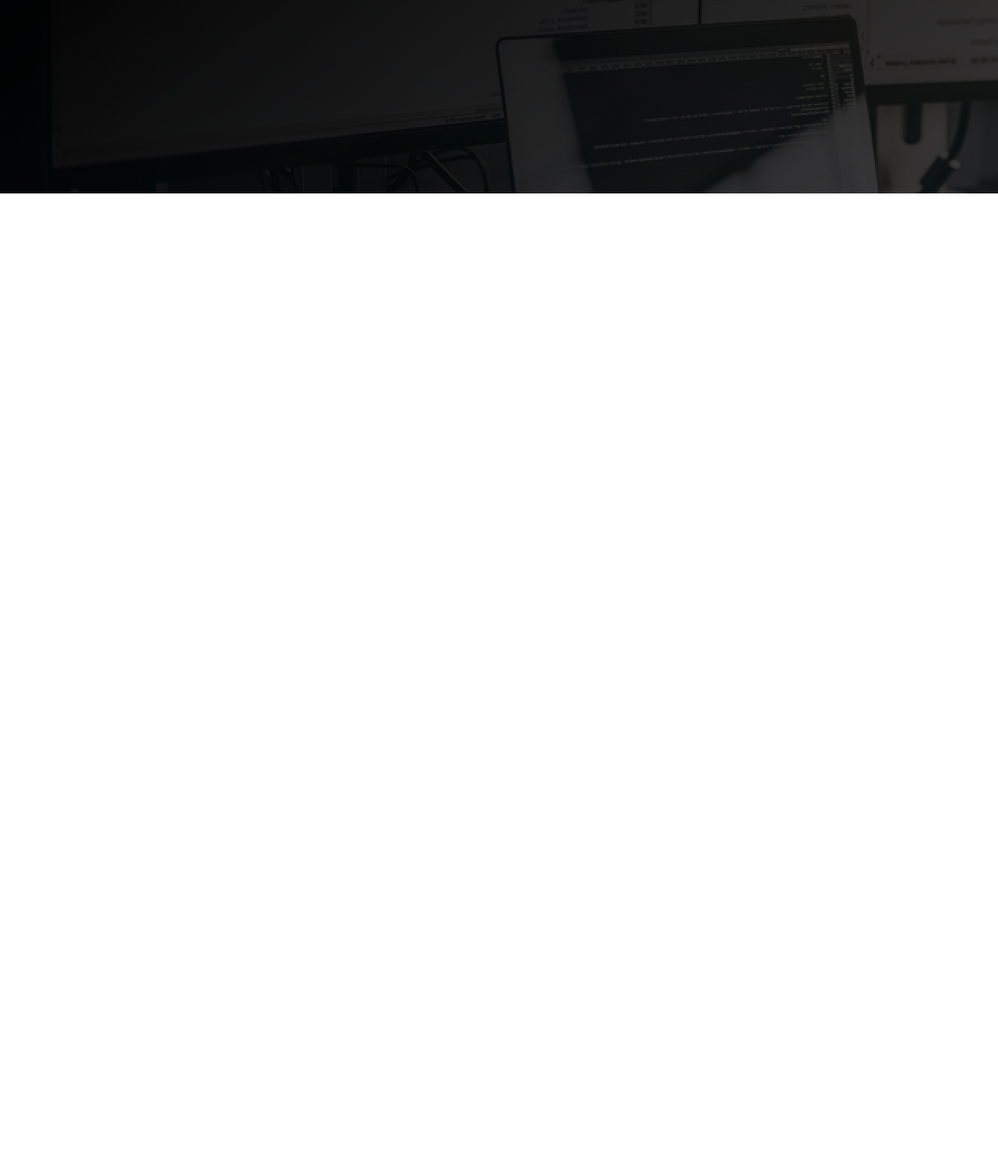
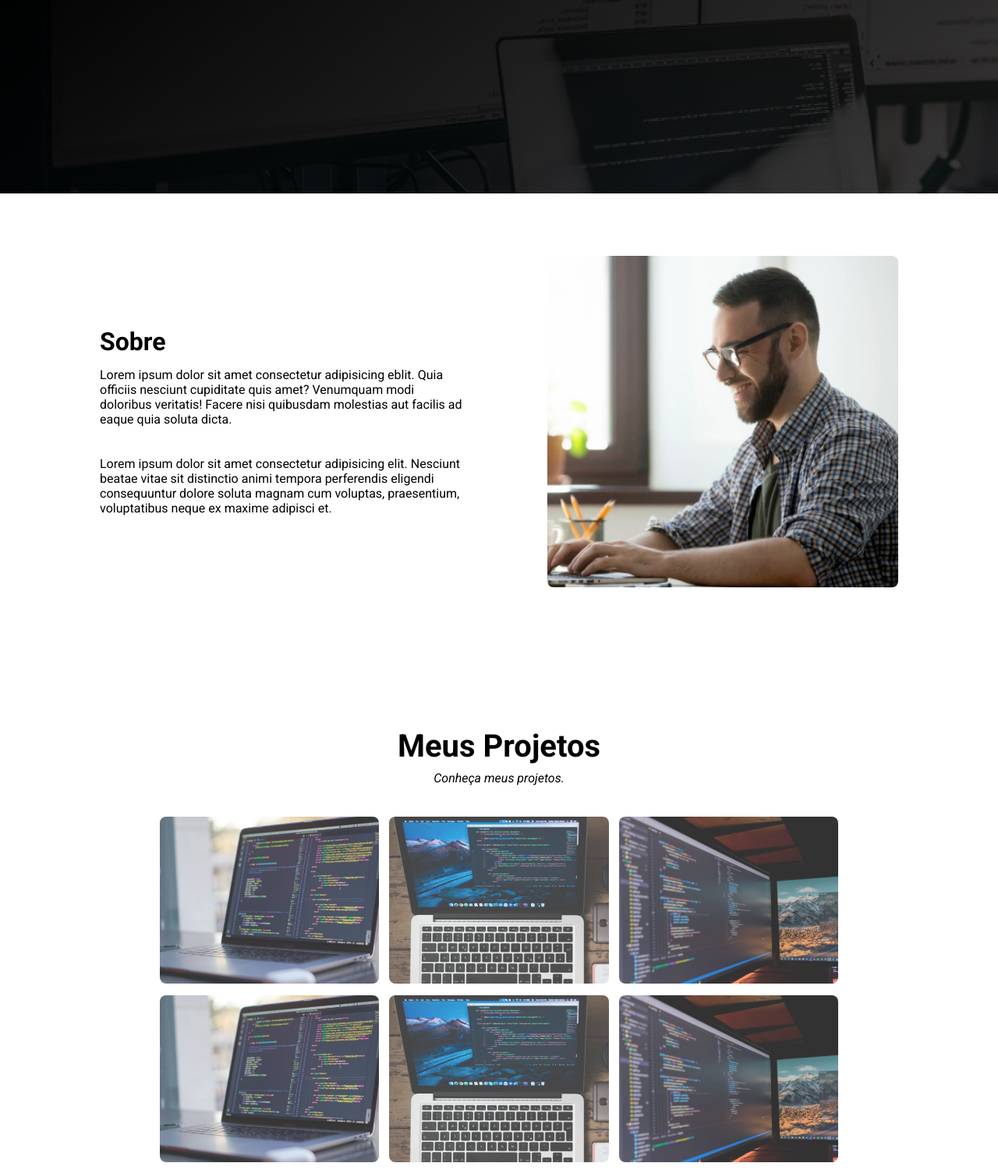
Before and after one commit to mesquitaguilh3rme/meu-portifolio, a plain HTML site: page index.html in a window 1280 px wide. Shown: the part 552-2052 px from the top of the page at 78% size. Before the commit the page ends 800 px from the top, so only its background shows below. Drawn offline with Linux system fonts and the light colour scheme.

Commit message:
Segunda parte do portifólio.

```diff
--- a/css/style.css
+++ b/css/style.css
@@ -70,3 +70,78 @@ body{
     transition: 0.9s;
 }
 /*FIM MAINx*/
+
+/*INICIO SOBRE*/
+.sobre{
+    background-color: #fff;
+    width: 100%;
+    padding-left: 10%;
+    padding-right: 10%;
+    padding-top: 80px;
+    padding-bottom: 80px;
+
+    display: flex;
+    align-items: center;
+    justify-content: space-between;
+}
+
+.sobre div{
+    max-width: 50%;
+    padding-right: 40px;
+}
+
+.sobre img{
+    max-width: 450px;
+    border-radius: 8px;
+}
+
+.sobre div h2{
+    font-size: 32px;
+    margin-bottom: 14px;
+}
+/*FIM SOBRE*/
+
+.projetos{
+    width: 100%;
+    display: flex;
+    flex-direction: column;
+    justify-content: center;
+    align-items: center;
+    padding: 80px 0;
+
+
+}
+
+.lista-projetos{
+    height: 100%;
+    margin-bottom: 8px;
+    display: flex;
+    justify-content: center;
+    align-items: center;
+}
+
+.projetos img{
+    width: 22%;
+    margin-right: 0.5%;
+    margin-left: 0.5%;
+    margin-bottom: 0.5%;
+    border-radius: 8px;
+    opacity: 0.8;
+    transition: 0.9s;
+}
+
+.projetos img:hover{
+    opacity: 1;
+}
+
+.projetos h2{
+    font-size: 40px;
+    margin-top: 20px;
+    margin-bottom: 8px;
+
+}
+
+.projetos p{
+     margin-bottom: 40px;
+     font-style: italic;
+}
--- a/index.html
+++ b/index.html
@@ -23,6 +23,7 @@
         </ul>
     </nav>
     <!--FIM NAVBAR-->
+    <!--INICIO MAIN-->
     <section class="main">
         <div>
             <h1>Olá, <br> Seja bem-vindo!</h1>
@@ -30,5 +31,33 @@
             <a href="#"><button class="call-to-action">Veja meus Projetos 🔥</button></a>
         </div>
     </section>
+    <!--FIM MAIN-->
+    <!--INCIO SOBRE-->
+    <section class="sobre">
+        <div>
+            <h2>Sobre</h2>
+            <p>Lorem ipsum dolor sit amet consectetur adipisicing eblit. Quia officiis nesciunt cupiditate quis amet? Venumquam modi doloribus veritatis! Facere nisi quibusdam molestias aut facilis ad eaque quia soluta dicta.</p>
+            <br><br>
+            <p>Lorem ipsum dolor sit amet consectetur adipisicing elit. Nesciunt beatae vitae sit distinctio animi tempora perferendis eligendi consequuntur dolore soluta magnam cum voluptas, praesentium, voluptatibus neque ex maxime adipisci et.</p>
+        </div>
+        <img src="/img/foto-pc.png" alt="">
+    </section>
+    <!--FIM SOBRE-->
+    <!--INICIO PROJETOS-->
+    <section class="projetos">
+        <h2>Meus Projetos</h2>
+        <p>Conheça meus projetos.</p>
+        <div class="lista-projetos">
+            <img src="/img/projeto1.png" alt="Projeto 1">
+            <img src="/img/projeto2.png" alt="Projeto 2">
+            <img src="/img/projeto3.png" alt="Projeto 3">
+        </div>
+        <div class="lista-projetos">
+            <img src="/img/projeto1.png" alt="Projeto 1">
+            <img src="/img/projeto2.png" alt="Projeto 2">
+            <img src="/img/projeto3.png" alt="Projeto 3">
+        </div>
+    </section>
+    <!--FIM PROJETOS-->
 </body>
 </html>
```
